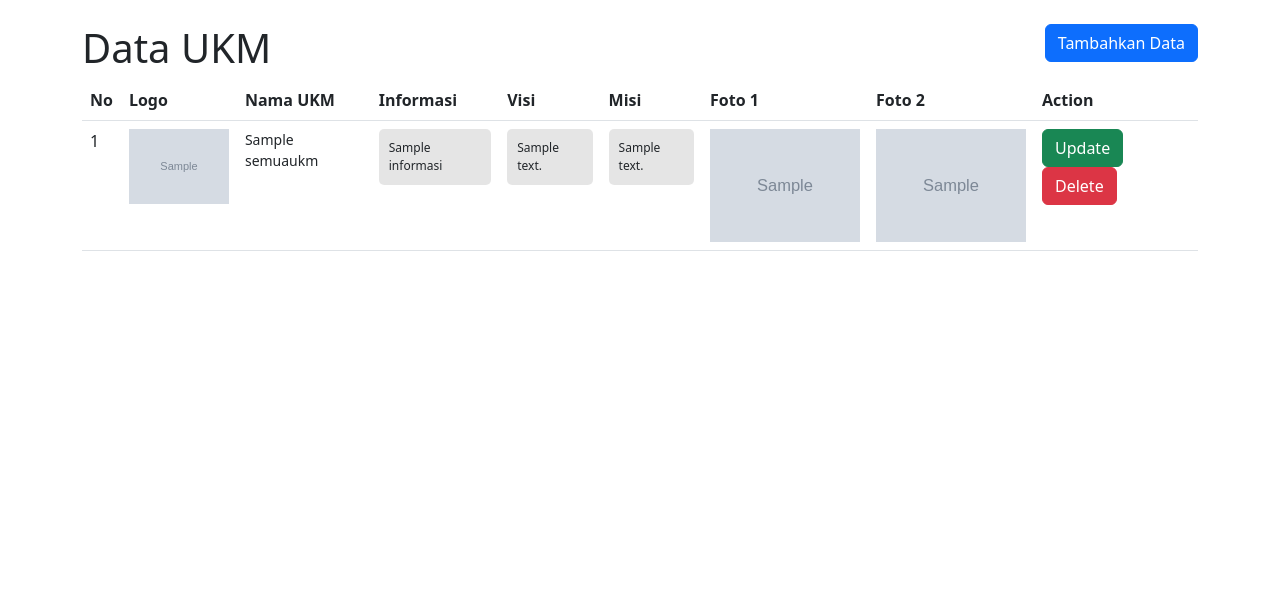
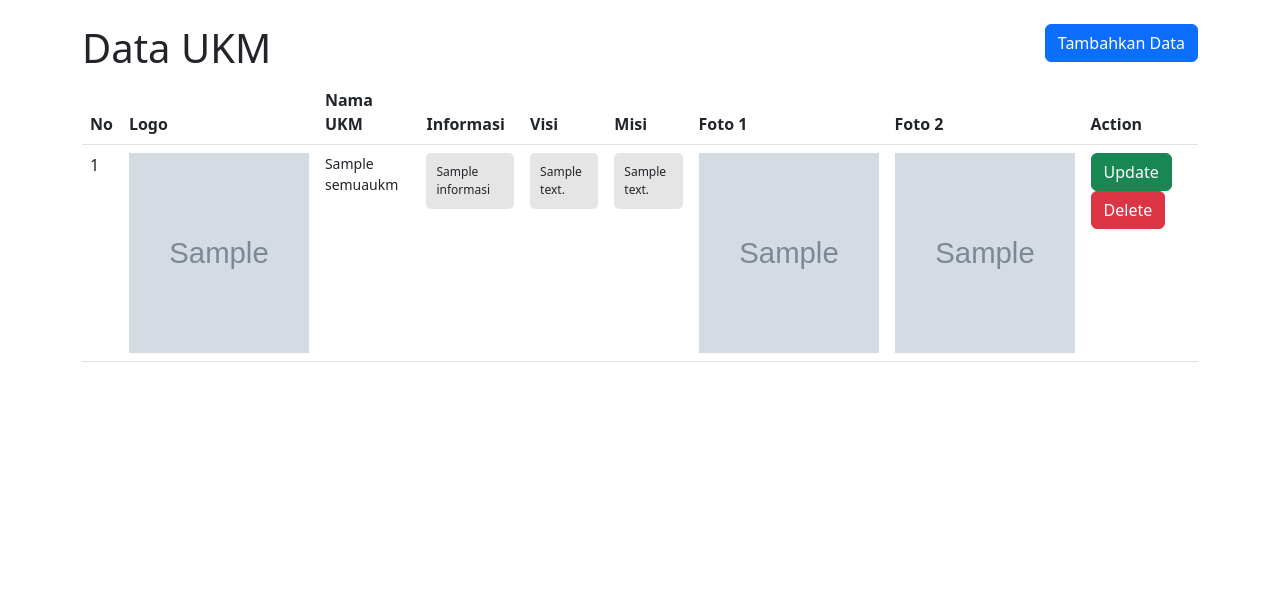
Before and after one commit to afp10202/Web-UKM-Polinela-CI4, a CodeIgniter 4 app: template app/Views/ukm.php in a window 1280 px wide. Shown: the part 56-649 px from the top of the page. Run offline with PHP 8.4 and a stand-in for CodeIgniter, Linux system fonts and the light colour scheme; the template is opened without the code that fills it: most values are stand-ins (such as "Sample title", 1, 10 or a date in 2020); grey boxes marked "Sample" are stand-in pictures; some libraries are stand-ins or nearby versions.

Commit message:
Update ukm.php

```diff
--- a/app/Views/ukm.php
+++ b/app/Views/ukm.php
@@ -32,7 +32,7 @@
                 foreach ($semuaukm as $ukm) : ?>
                     <tr>
                         <td><?= $i++; ?></td>
-                        <td><img src="/assets/foto/<?= $ukm['logo_ukm'] ?>" alt="Logo UKM" style="width: 100px;"></td>
+                        <td><img src="/assets/foto/<?= $ukm['logo_ukm'] ?>" alt="Logo UKM"  style="display: block; margin: 0 auto; text-align: center; width: 180px; height: 200px;""></td>
                         <td style='font-size: 14px;'><?= $ukm['nama_ukm'] ?></td>
                         <td>
                             <div class="scrollable">
@@ -49,8 +49,8 @@
                                 <p><?= $ukm['misi'] ?></p>
                             </div>
                         </td>
-                        <td><img src="/assets/foto/<?= $ukm['foto_satu'] ?>" alt="Foto 1" style="width: 150px;"></td>
-                        <td><img src="/assets/foto/<?= $ukm['foto_dua'] ?>" alt="Foto 2" style="width: 150px;"></td>
+                        <td><img src="/assets/foto/<?= $ukm['foto_satu'] ?>"  alt="Foto 1" style="display: block; margin: 0 auto; text-align: center; width: 180px; height: 200px;" ></td>
+                        <td><img src="/assets/foto/<?= $ukm['foto_dua'] ?>" alt="Foto 2" style="display: block; margin: 0 auto; text-align: center; width: 180px; height: 200px;"></td>
                         <td>
                             <a href="/ukm/update/<?= $ukm['id_ukm']; ?>" class="btn btn-success">Update</a>
                             <a class="btn btn-danger" onclick="return confirmDelete(<?= $ukm['id_ukm'] ?>)">Delete</a>
```
